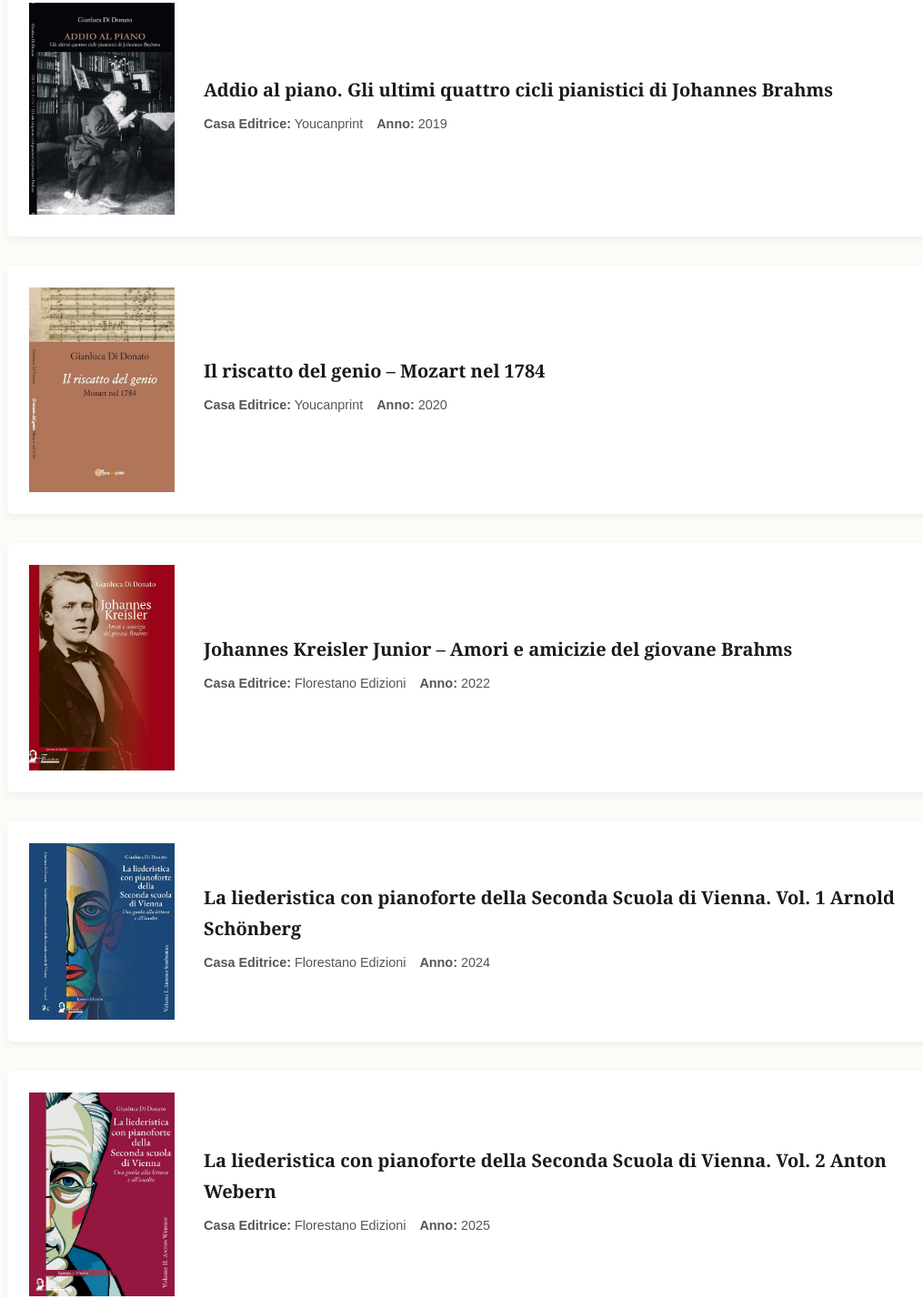
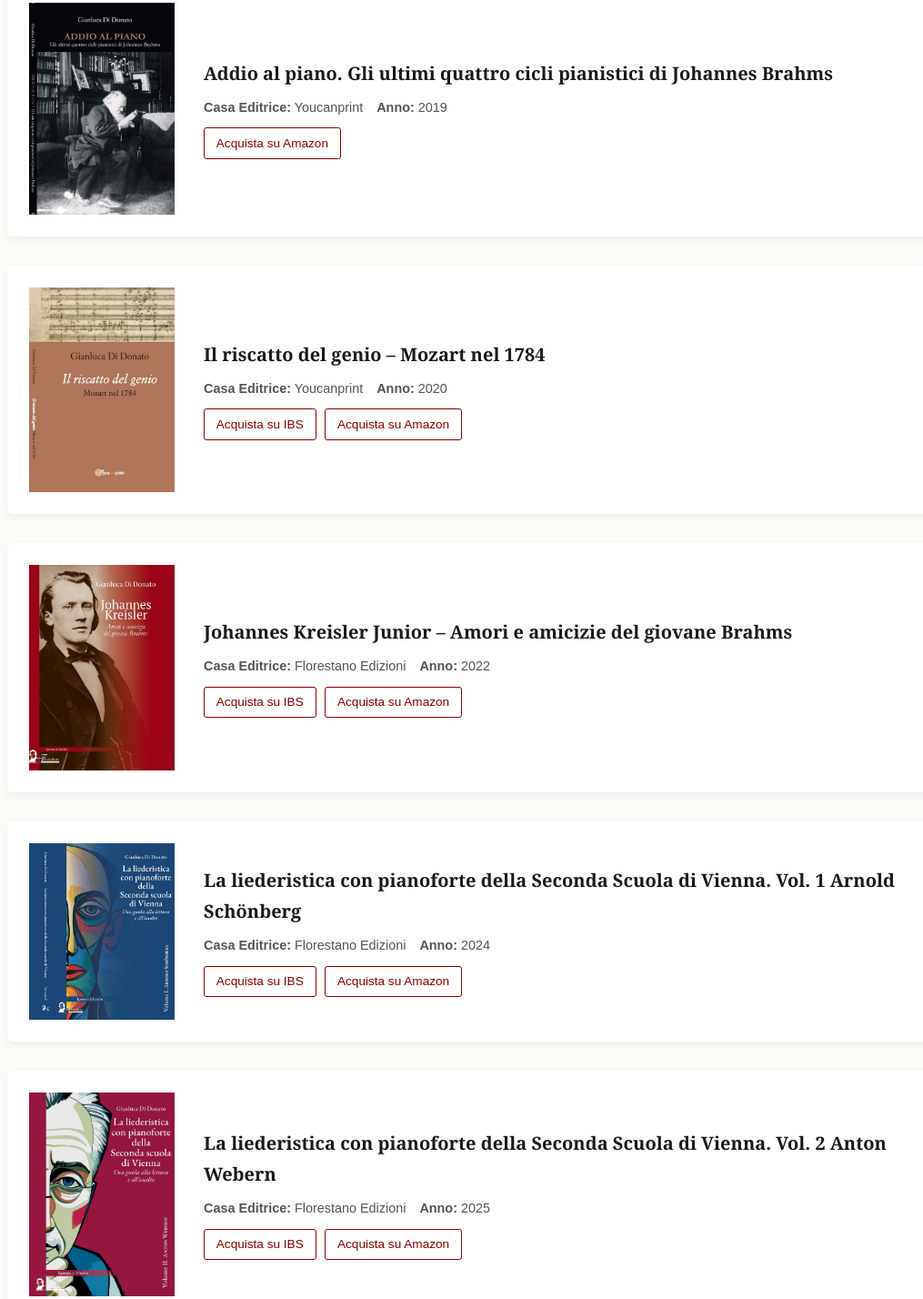
Before and after one commit to gianlucadidonatopf-byte/gianlucadidonato, a plain HTML site: page index.html in a window 1280 px wide. Shown: the part 7267-8695 px from the top of the page at 91% size, without its empty margins (114-1129 px from the left). Drawn offline with Linux system fonts and the light colour scheme.

Commit message:
Update index.html

```diff
--- a/index.html
+++ b/index.html
@@ -38,6 +38,9 @@
         .pub-info h3 { font-size: 1.25rem; margin-bottom: 0.5rem; color: #1a1a1a; }
         .pub-meta { font-family: sans-serif; font-size: 0.9rem; color: #555; margin-bottom: 0.5rem; }
         .pub-meta span { margin-right: 15px; }
+        .pub-buy { margin-top: 0.6rem; display: flex; flex-wrap: wrap; gap: 0.6rem; }
+        .pub-buy a { font-family: sans-serif; font-size: 0.85rem; border: 1px solid #8b0000; color: #8b0000; padding: 0.3rem 0.8rem; border-radius: 3px; text-decoration: none; transition: background 0.2s, color 0.2s; }
+        .pub-buy a:hover { background: #8b0000; color: #fff; text-decoration: none; }
         .badge-cd { background: #8b0000; color: #fff; padding: 2px 6px; font-size: 0.75rem; border-radius: 3px; font-family: sans-serif; display: inline-block; margin-bottom: 6px; }
 
         .gallery-text { text-align: center; color: #666; font-style: italic; }
@@ -408,6 +411,7 @@
                 <div class="pub-info">
                     <h3>Addio al piano. Gli ultimi quattro cicli pianistici di Johannes Brahms</h3>
                     <div class="pub-meta"><span><strong>Casa Editrice:</strong> Youcanprint</span><span><strong>Anno:</strong> 2019</span></div>
+                    <div class="pub-buy"><a href="https://www.amazon.it/dp/8831628399" target="_blank" rel="noopener">Acquista su Amazon</a></div>
                 </div>
             </div>
 
@@ -416,6 +420,7 @@
                 <div class="pub-info">
                     <h3>Il riscatto del genio – Mozart nel 1784</h3>
                     <div class="pub-meta"><span><strong>Casa Editrice:</strong> Youcanprint</span><span><strong>Anno:</strong> 2020</span></div>
+                    <div class="pub-buy"><a href="https://www.ibs.it/riscatto-del-genio-mozart-nel-libro-gianluca-di-donato/e/9791220302661" target="_blank" rel="noopener">Acquista su IBS</a><a href="https://www.amazon.it/dp/B08NF1MBYZ" target="_blank" rel="noopener">Acquista su Amazon</a></div>
                 </div>
             </div>
 
@@ -424,6 +429,7 @@
                 <div class="pub-info">
                     <h3>Johannes Kreisler Junior – Amori e amicizie del giovane Brahms</h3>
                     <div class="pub-meta"><span><strong>Casa Editrice:</strong> Florestano Edizioni</span><span><strong>Anno:</strong> 2022</span></div>
+                    <div class="pub-buy"><a href="https://www.ibs.it/johannes-kreisler-amori-amicizie-del-libro-gianluca-di-donato/e/9788831486354" target="_blank" rel="noopener">Acquista su IBS</a><a href="https://www.amazon.it/dp/8831486357" target="_blank" rel="noopener">Acquista su Amazon</a></div>
                 </div>
             </div>
 
@@ -432,6 +438,7 @@
                 <div class="pub-info">
                     <h3>La liederistica con pianoforte della Seconda Scuola di Vienna. Vol. 1 Arnold Schönberg</h3>
                     <div class="pub-meta"><span><strong>Casa Editrice:</strong> Florestano Edizioni</span><span><strong>Anno:</strong> 2024</span></div>
+                    <div class="pub-buy"><a href="https://www.ibs.it/liederistica-con-pianoforte-della-seconda-libro-gianluca-di-donato/e/9788831486910" target="_blank" rel="noopener">Acquista su IBS</a><a href="https://www.amazon.it/dp/8831486918" target="_blank" rel="noopener">Acquista su Amazon</a></div>
                 </div>
             </div>
 
@@ -440,6 +447,7 @@
                 <div class="pub-info">
                     <h3>La liederistica con pianoforte della Seconda Scuola di Vienna. Vol. 2 Anton Webern</h3>
                     <div class="pub-meta"><span><strong>Casa Editrice:</strong> Florestano Edizioni</span><span><strong>Anno:</strong> 2025</span></div>
+                    <div class="pub-buy"><a href="https://www.ibs.it/liederistica-con-pianoforte-della-seconda-libro-gianluca-di-donato/e/9791282085113" target="_blank" rel="noopener">Acquista su IBS</a><a href="https://www.amazon.it/dp/B0FTBZWF7R" target="_blank" rel="noopener">Acquista su Amazon</a></div>
                 </div>
             </div>
 
@@ -448,6 +456,7 @@
                 <div class="pub-info">
                     <h3>La liederistica con pianoforte della Seconda Scuola di Vienna. Vol. 3 Alban Berg</h3>
                     <div class="pub-meta"><span><strong>Casa Editrice:</strong> Florestano Edizioni</span><span><strong>Anno:</strong> 2026 (in uscita a dicembre)</span></div>
+                    <div class="pub-buy"><a href="https://www.ibs.it/liederistica-con-pianoforte-della-seconda-libro-gianluca-di-donato/e/9791282085434" target="_blank" rel="noopener">Acquista su IBS</a><a href="https://www.amazon.it/dp/B0HQQLR87G" target="_blank" rel="noopener">Acquista su Amazon</a></div>
                 </div>
             </div>
 
@@ -456,6 +465,7 @@
                 <div class="pub-info">
                     <h3>Kinderszenen. Lontano ma non troppo</h3>
                     <div class="pub-meta"><span><strong>Casa Editrice:</strong> Florestano Edizioni (narrativa)</span><span><strong>Anno:</strong> 2026</span></div>
+                    <div class="pub-buy"><a href="https://www.ibs.it/kinderszenen-lontano-ma-non-troppo-libro-gianluca-di-donato/e/9791282085274" target="_blank" rel="noopener">Acquista su IBS</a><a href="https://www.amazon.it/dp/B0GWSDP92D" target="_blank" rel="noopener">Acquista su Amazon</a></div>
                 </div>
             </div>
 
```
